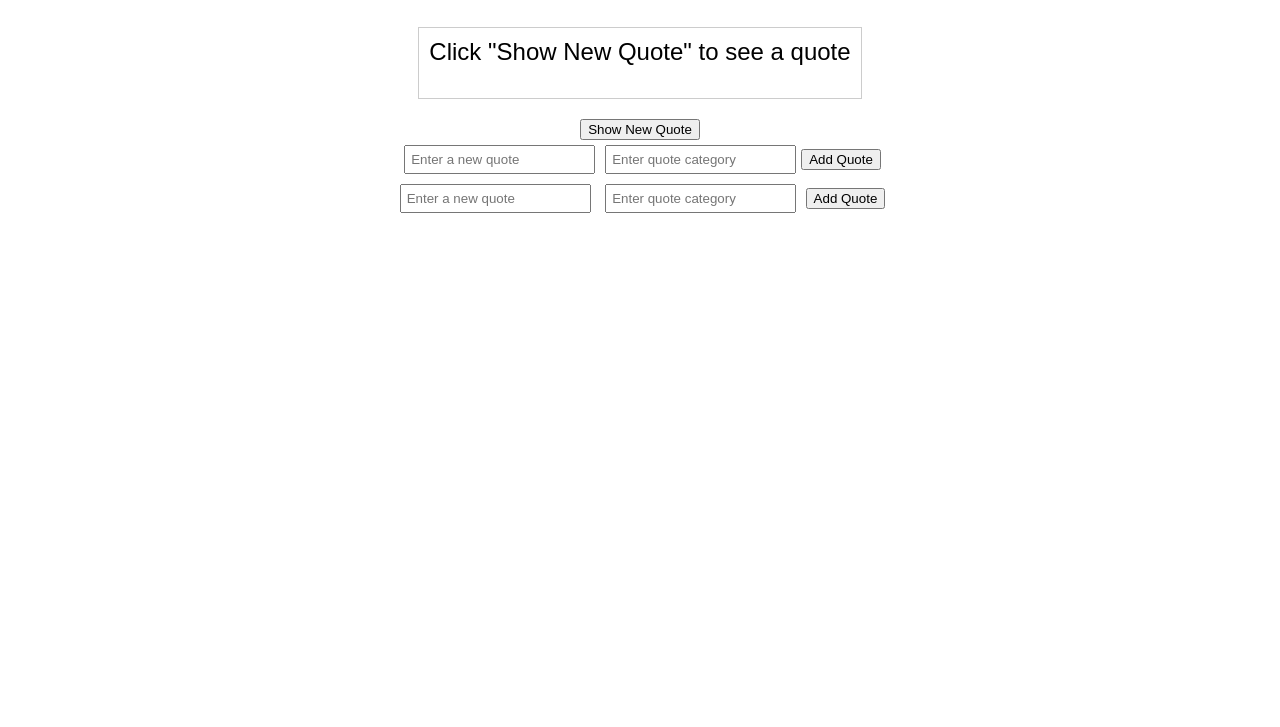
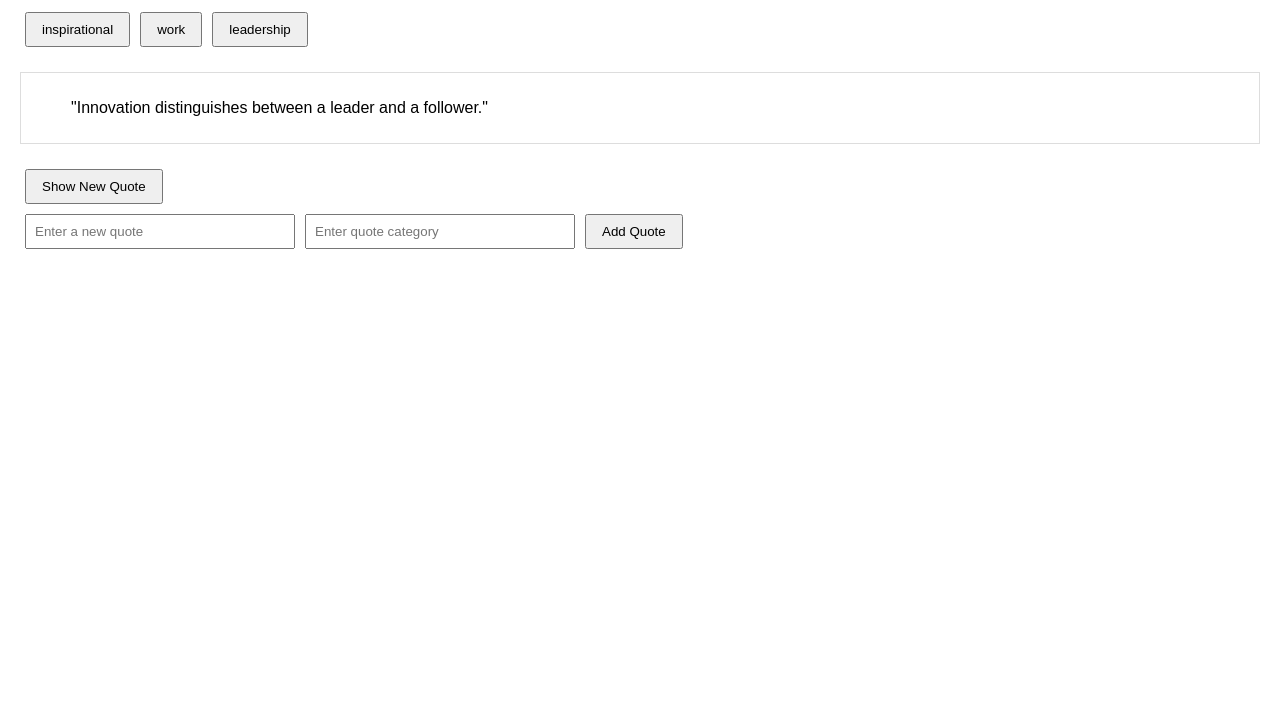
Before and after one commit to Thelma-dot/alx_fe_javascript, a plain HTML site: page dom-manipulation/index.html in a window 1280 px wide. Shown: the part 73-800 px from the top of the page. Drawn offline with Linux system fonts and the light colour scheme.

Commit message:
Update index.html
<!DOCTYPE html>
<html lang="en">
<head>
  <meta charset="UTF-8">
  <meta name="viewport" content="width=device-width, initial-scale=1.0">
  <title>Dynamic Quote Generator</title>
  <style>
    .category-btn.active {
      background-color: #4CAF50;
      color: white;
    }
    body { font-family: Arial, sans-serif; margin: 20px; }
    #quoteDisplay { margin: 20px 0; padding: 10px; border: 1px solid #ddd; min-height: 50px; }
    button { margin: 5px; padding: 8px 15px; cursor: pointer; }
    input { margin: 5px; padding: 8px; width: 250px; }
  </style>
</head>
<body>
  <h1>Dynamic Quote Generator</h1>
  <div id="categories"></div>
  <div id="quoteDisplay"></div>
  <button id="newQuote">Show New Quote</button>
  <script src="script.js"></script>
</body>
</html>

```diff
--- a/dom-manipulation/index.html
+++ b/dom-manipulation/index.html
@@ -5,37 +5,21 @@
   <meta name="viewport" content="width=device-width, initial-scale=1.0">
   <title>Dynamic Quote Generator</title>
   <style>
-        body {
-            font-family: Arial, sans-serif;
-            text-align: center;
-            margin: 20px;
+    .category-btn.active {
+      background-color: #4CAF50;
+      color: white;
     }
-        #quoteDisplay {
-            font-size: 1.5em;
-            margin: 20px;
-            padding: 10px;
-            border: 1px solid #ccc;
-            display: inline-block;
-            min-height: 50px;
-        }
-        input {
-            margin: 5px;
-            padding: 5px;
-        }
+    body { font-family: Arial, sans-serif; margin: 20px; }
+    #quoteDisplay { margin: 20px 0; padding: 10px; border: 1px solid #ddd; min-height: 50px; }
+    button { margin: 5px; padding: 8px 15px; cursor: pointer; }
+    input { margin: 5px; padding: 8px; width: 250px; }
   </style>
 </head>
 <body>
   <h1>Dynamic Quote Generator</h1>
-    <div id="quoteDisplay">Click "Show New Quote" to see a quote</div>
-    <br>
+  <div id="categories"></div>
+  <div id="quoteDisplay"></div>
   <button id="newQuote">Show New Quote</button>
-
-    <div>
-        <input id="newQuoteText" type="text" placeholder="Enter a new quote" />
-        <input id="newQuoteCategory" type="text" placeholder="Enter quote category" />
-        <button onclick="addQuote()">Add Quote</button>
-      </div>
-
   <script src="script.js"></script>
 </body>
 </html>
```
Lines whose indentation alone changed are shown as unchanged.
